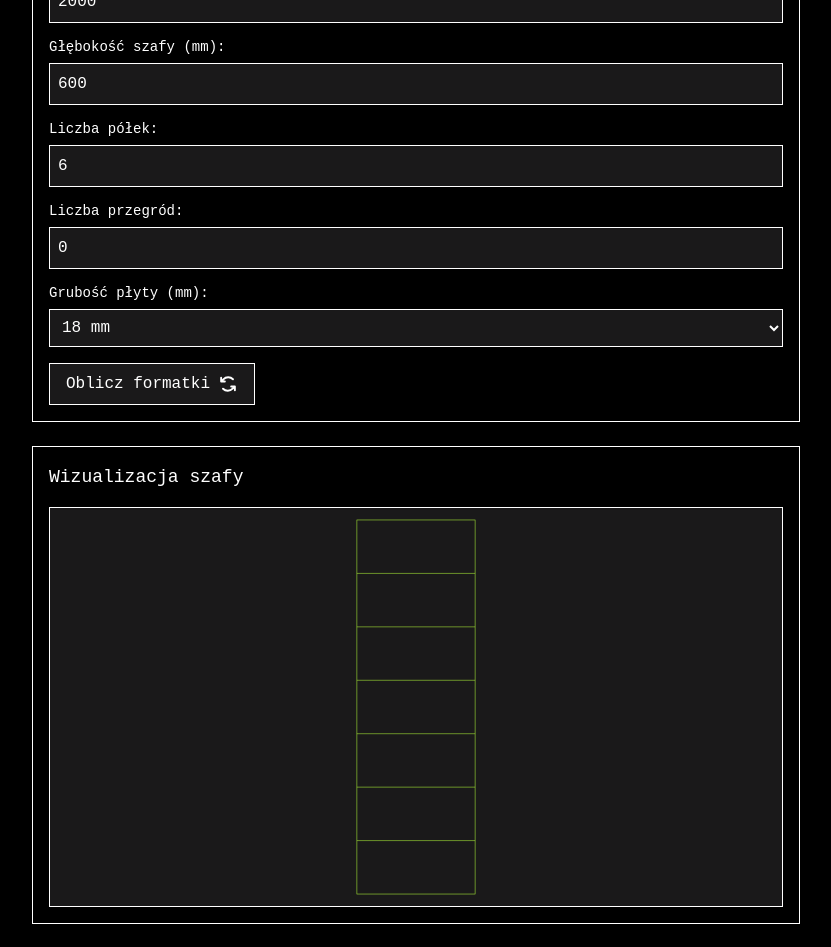
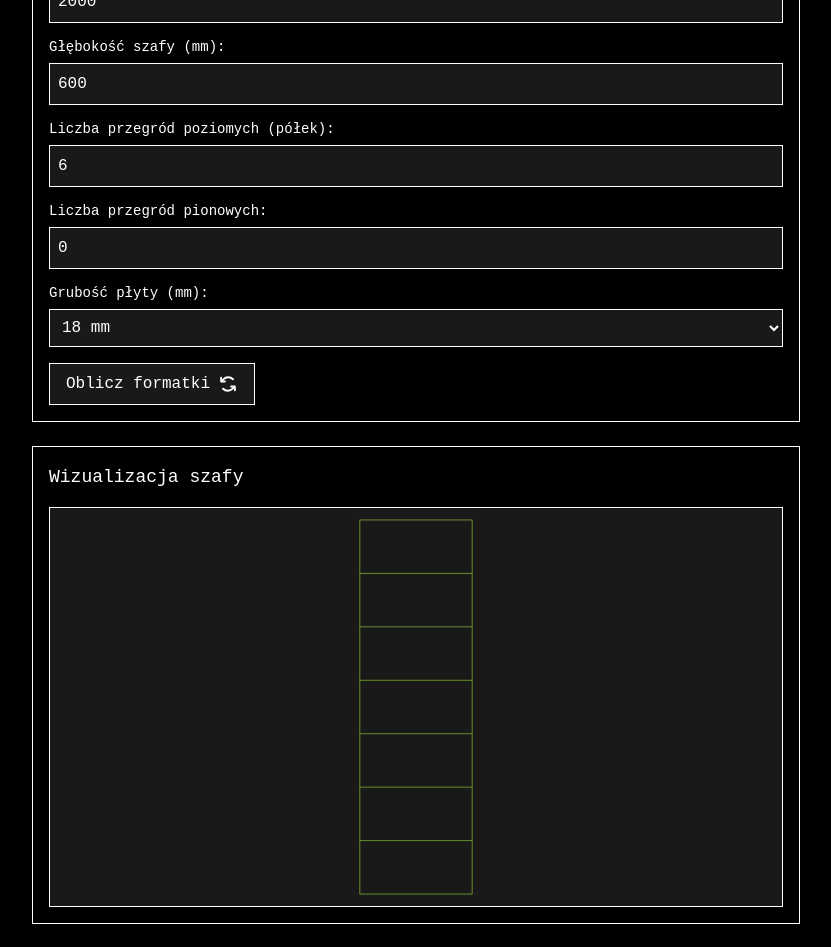
Before and after one commit to qumrran/rozpis-mebli, a React (Create React App) app: page / in a window 1280 px wide. Shown: the part 300-1247 px from the top of the page, without its empty margins (224-1055 px from the left). Built offline with nearby package versions, Linux system fonts and the light colour scheme; the HTML template or start-up script is replaced by a standard one.

Commit message:
Fix shelf size calculation based on the number of partitions

```diff
--- a/src/components/DimensionsForm.tsx
+++ b/src/components/DimensionsForm.tsx
@@ -72,7 +72,7 @@ const DimensionsForm: React.FC = () => {
       </label>
 
       <label className="block mb-3">
-        <span className="text-sm font-light">Liczba półek:</span>
+        <span className="text-sm font-light">Liczba przegród poziomych (półek):</span>
         <input
           type="number"
           name="shelvesCount"
@@ -85,7 +85,7 @@ const DimensionsForm: React.FC = () => {
       </label>
 
       <label className="block mb-3">
-        <span className="text-sm font-light">Liczba przegród:</span>
+        <span className="text-sm font-light">Liczba przegród pionowych:</span>
         <input
           type="number"
           name="partitionsCount"
--- a/src/components/WardrobeVisualization.tsx
+++ b/src/components/WardrobeVisualization.tsx
@@ -14,26 +14,27 @@ const WardrobeVisualization: React.FC = () => {
 
   const cabinetHeight = cabinetFormat?.height || 2000;
   const plateThickness = cabinetFormat?.plateThickness || 18;
-  const bottomTopWidth = bottomTopFormat?.width || 596;
+  const bottomTopWidth = bottomTopFormat?.width || 564;
   const totalWidth = bottomTopWidth + 2 * plateThickness;
 
   const shelvesCount = shelfFormat?.count || 6;
   const partitionsCount = partitionFormat?.count || 0;
 
-
-  const horizontalPadding = Math.max(64, cabinetHeight * 0.1);
-  const padding = 64;
+  const padding = Math.max(16, Math.min(64, cabinetHeight / 20));
+  const horizontalPadding = Math.max(16, Math.min(64, totalWidth / 20));
 
   const partitionWidth = totalWidth / (partitionsCount + 1);
-  const shelfHeight = cabinetHeight / (shelvesCount + 1);
-
+  const sectionShelvesCount = Math.floor(shelvesCount / (partitionsCount + 1));
+  const shelfHeight = cabinetHeight / (sectionShelvesCount + 1);
   const dynamicStrokeWidth = Math.max(1, Math.min(totalWidth, cabinetHeight) / 200);
 
   return (
     <div className="bg-black text-white p-4 mb-6 mx-auto max-w-3xl border border-current">
       <h2 className="text-lg mb-4">Wizualizacja szafy</h2>
       <svg
-        viewBox={`-${horizontalPadding} -${padding} ${totalWidth + 2 * horizontalPadding} ${cabinetHeight + 2 * padding}`}
+        viewBox={`-${horizontalPadding} -${padding} ${totalWidth + 2 * horizontalPadding} ${
+          cabinetHeight + 2 * padding
+        }`}
         width="100%"
         height="400px"
         className="bg-customBg border border-white"
@@ -53,7 +54,7 @@ const WardrobeVisualization: React.FC = () => {
 
         {[...Array(partitionsCount)].map((_, i) => (
           <line
-            key={i}
+            key={`partition-${i}`}
             x1={(i + 1) * partitionWidth}
             y1="0"
             x2={(i + 1) * partitionWidth}
@@ -65,9 +66,9 @@ const WardrobeVisualization: React.FC = () => {
         ))}
 
 
-        {[...Array(shelvesCount)].map((_, i) => (
+        {[...Array(sectionShelvesCount)].map((_, i) => (
           <line
-            key={i}
+            key={`shelf-${i}`}
             x1="0"
             y1={(i + 1) * shelfHeight}
             x2={totalWidth}
--- a/src/utils/calculateFormats.ts
+++ b/src/utils/calculateFormats.ts
@@ -15,7 +15,9 @@ export function calculateFormats({
 }) {
 	const formats = [];
 
+
 	const cabinetWidth = width - 2 * plateThickness;
+
 
 	const calculateShelfWidth = () => {
 		return parseFloat(
@@ -26,6 +28,9 @@ export function calculateFormats({
 		);
 	};
 
+	const totalShelvesCount = shelvesCount * (partitionsCount + 1);
+
+
 	formats.push({
 		type: 'Bok szafy',
 		width: depth,
@@ -33,6 +38,7 @@ export function calculateFormats({
 		count: 2,
 		plateThickness,
 	});
+
 
 	formats.push({
 		type: 'Wieniec dolny/górny',
@@ -42,15 +48,17 @@ export function calculateFormats({
 		plateThickness,
 	});
 
+
 	if (shelvesCount > 0) {
 		formats.push({
 			type: 'Półka',
 			width: calculateShelfWidth(),
 			height: depth - 3,
-			count: shelvesCount,
+			count: totalShelvesCount,
 			plateThickness,
 		});
 	}
+
 
 	if (partitionsCount > 0) {
 		const partitionHeight = height - 2 * plateThickness;
```
